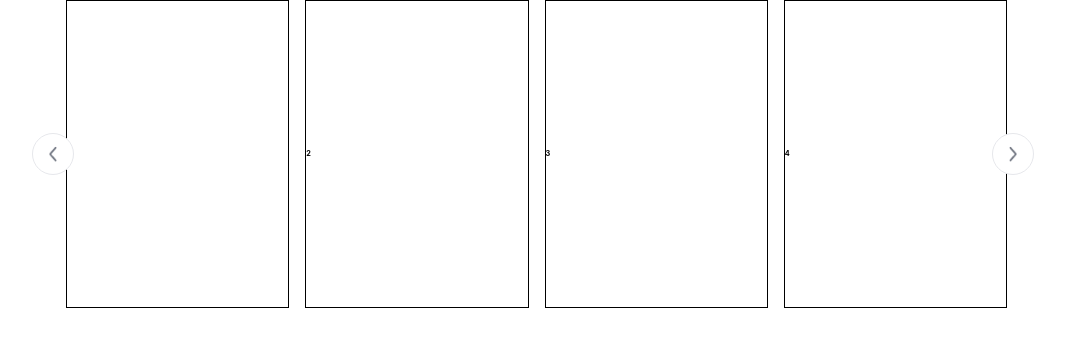
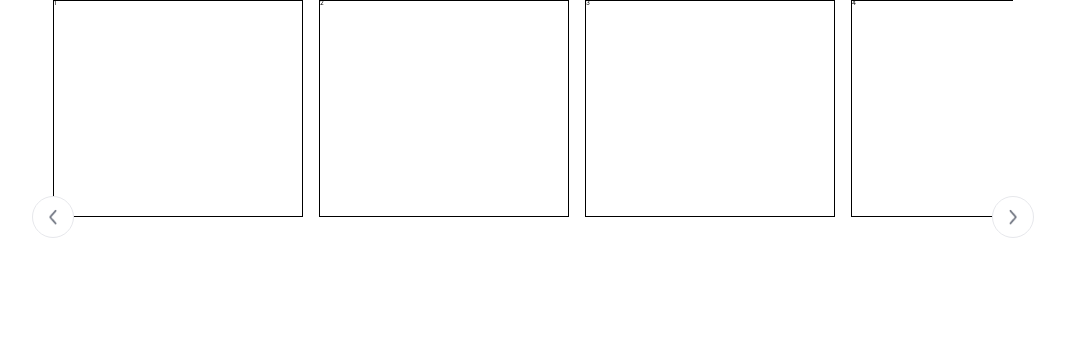
Before and after one commit to DO-SOPT-CDS-TEAM-WEB7/Client, a React (Vite) app: page / in a window 1280 px wide. Shown: the top 346 px of the page, without its empty margins (107-1172 px from the left). Built offline with nearby package versions, Linux system fonts and the light colour scheme.

Commit message:
feat: Carousel에 children prop추가, test 컴포넌트 생성

```diff
--- a/src/components/common/Carousel.tsx
+++ b/src/components/common/Carousel.tsx
@@ -6,11 +6,14 @@ import Slider from 'react-slick';
 import styled from 'styled-components';
 
 import { BackwardArrow, ForwardArrow } from '../../assets/image';
+// import Test from '../priceCompare/CarouselTest';
 
-// div 오른쪽 화살표 맞추기 !!!!!
-// :after를 기준으로 설정하면 될듯..
+interface CarouselProps {
+  children: React.ReactNode;
+}
 
-const Carousel = () => {
+const Carousel = (props: CarouselProps) => {
+  const { children } = props;
   const settings = {
     infinite: true,
     speed: 500,
@@ -18,38 +21,9 @@ const Carousel = () => {
     slidesToScroll: 1,
     nextArrow: <NextArrow />,
     prevArrow: <PrevArrow />,
+    variableWidth: true,
   };
-  return (
-    <StlyedSlider {...settings}>
-      <div>
-        <h3>1</h3>
-      </div>
-      <div>
-        <h3>2</h3>
-      </div>
-      <div>
-        <h3>3</h3>
-      </div>
-      <div>
-        <h3>4</h3>
-      </div>
-      <div>
-        <h3>5</h3>
-      </div>
-      <div>
-        <h3>6</h3>
-      </div>
-      <div>
-        <h3>7</h3>
-      </div>
-      <div>
-        <h3>8</h3>
-      </div>
-      <div>
-        <h3>9</h3>
-      </div>
-    </StlyedSlider>
-  );
+  return <StlyedSlider {...settings}>{children}</StlyedSlider>;
 };
 
 export default Carousel;
@@ -68,6 +42,19 @@ const NextArrow = (props: ArrowProps) => {
     </NextBtn>
   );
 };
+
+// interface TestProps {
+//   style?: React.CSSProperties;
+//   width?: string;
+//   height?: string;
+// }
+
+// 내가 정의하는 컴포넌트 (라이브러리의 div.slick-slide의 자식으로 꽉 차도록)
+// 컴포넌트 만들어서 export할 때 내 width랑 height값 넘겨주기
+// const Test = (props: TestProps) => {
+//   const { style } = props;
+//   return <TestDiv style={{ ...style, width: '25rem', height: '21.7rem' }}></TestDiv>;
+// };
 
 const PrevArrow = (props: ArrowProps) => {
   const { className, style, onClick } = props;
@@ -91,23 +78,38 @@ const StlyedSlider = styled(Slider)`
   }
 
   .slick-prev:hover,
-  .slick-prev:focus {
+  .slick-prev:focus,
+  .slick-next:hover,
+  .slick-next:focus {
     background-color: ${({ theme }) => theme.colors.skscanWt};
   }
 
-  .slick-track {
-    display: flex;
-    gap: 1.6rem;
+  .slick-list {
+    width: 100%;
   }
 
   .slick-slide {
     display: flex;
     align-items: center;
+    margin-right: 1.6rem;
     border: 1px solid;
     width: 25rem;
-    height: 30.8rem;
+    height: 21.7rem;
   }
 `;
+/*
+.slick-slider (전체 요소 포함 부모)
+  > .slick-list (눈에 보이는 요소 포함 부모)
+    > .slick-track (전체 요소 포함 track)
+        > .slick-slide (라이브러리 상 각 요소 wrapper)
+            > .내가 정의한 컴포넌트 요소
+
+라이브러리 상의 각 요소들 wrapper
+.slick-slide {
+    width: 내 컴포넌트 element width값
+    height: 내 컴포넌트 element height값
+}
+ */
 
 const NextBtn = styled.div`
   position: absolute;
@@ -139,3 +141,8 @@ const PrevBtn = styled.div`
   width: 4.2rem;
   height: 4.2rem;
 `;
+
+// const TestDiv = styled.div`
+//   width: 25rem;
+//   height: 21.7rem;
+// `;
--- a/src/components/common/Router.tsx
+++ b/src/components/common/Router.tsx
@@ -1,13 +1,13 @@
 import { BrowserRouter, Route, Routes } from 'react-router-dom';
 
-import Carousel from './Carousel';
+import CarouselTest from '../priceCompare/CarouselTest';
 import Main from '../../pages/Main';
 const Router = () => {
   return (
     <BrowserRouter>
       <Routes>
         {/* <Route path="/" element={<Main />} /> */}
-        <Route path="/" element={<Carousel />} />
+        <Route path="/" element={<CarouselTest />} />
       </Routes>
     </BrowserRouter>
   );
--- /dev/null
+++ b/src/components/priceCompare/CarouselTest.tsx
@@ -0,0 +1,43 @@
+import react from 'React';
+import styled from 'styled-components';
+
+import Carousel from '../common/Carousel';
+
+const TEST = ['1', 2, 3, 4, 5];
+
+const CarouselTest = () => {
+  return (
+    <Carousel>
+      {TEST.map((item, idx) => (
+        <Test key={idx} width="25rem" height="21.7rem">
+          {item}
+        </Test>
+      ))}
+    </Carousel>
+  );
+};
+
+interface TestProps {
+  style?: React.CSSProperties;
+  width?: string;
+  height?: string;
+  children: any;
+}
+
+const Test = (props: TestProps) => {
+  const { style, children, width, height } = props;
+  const combinedStyle: React.CSSProperties = {
+    ...(style || {}),
+    width,
+    height,
+  };
+
+  return <TestDiv style={combinedStyle}>{children}</TestDiv>;
+};
+
+export default CarouselTest;
+
+const TestDiv = styled.div`
+  width: 25rem;
+  height: 21.7rem;
+`;
```
